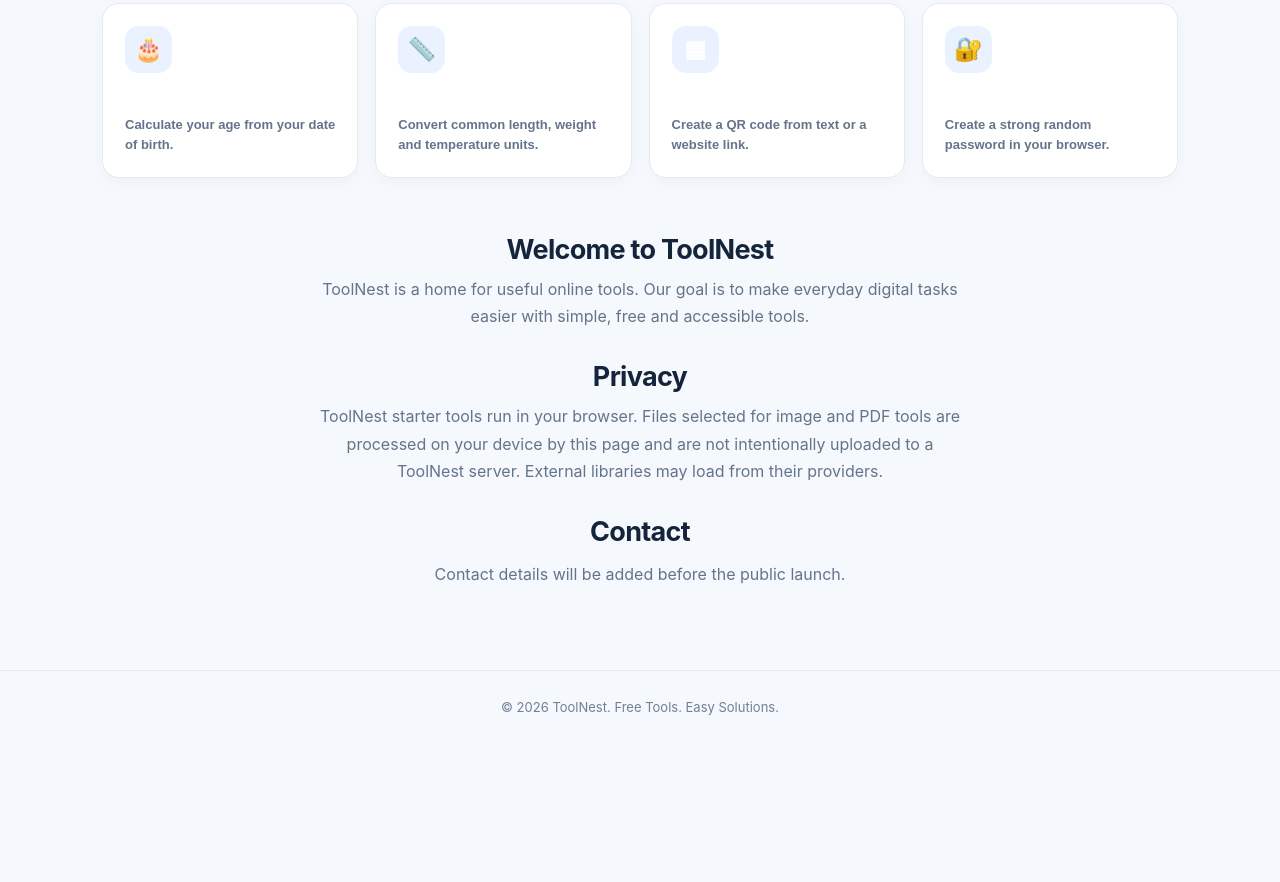
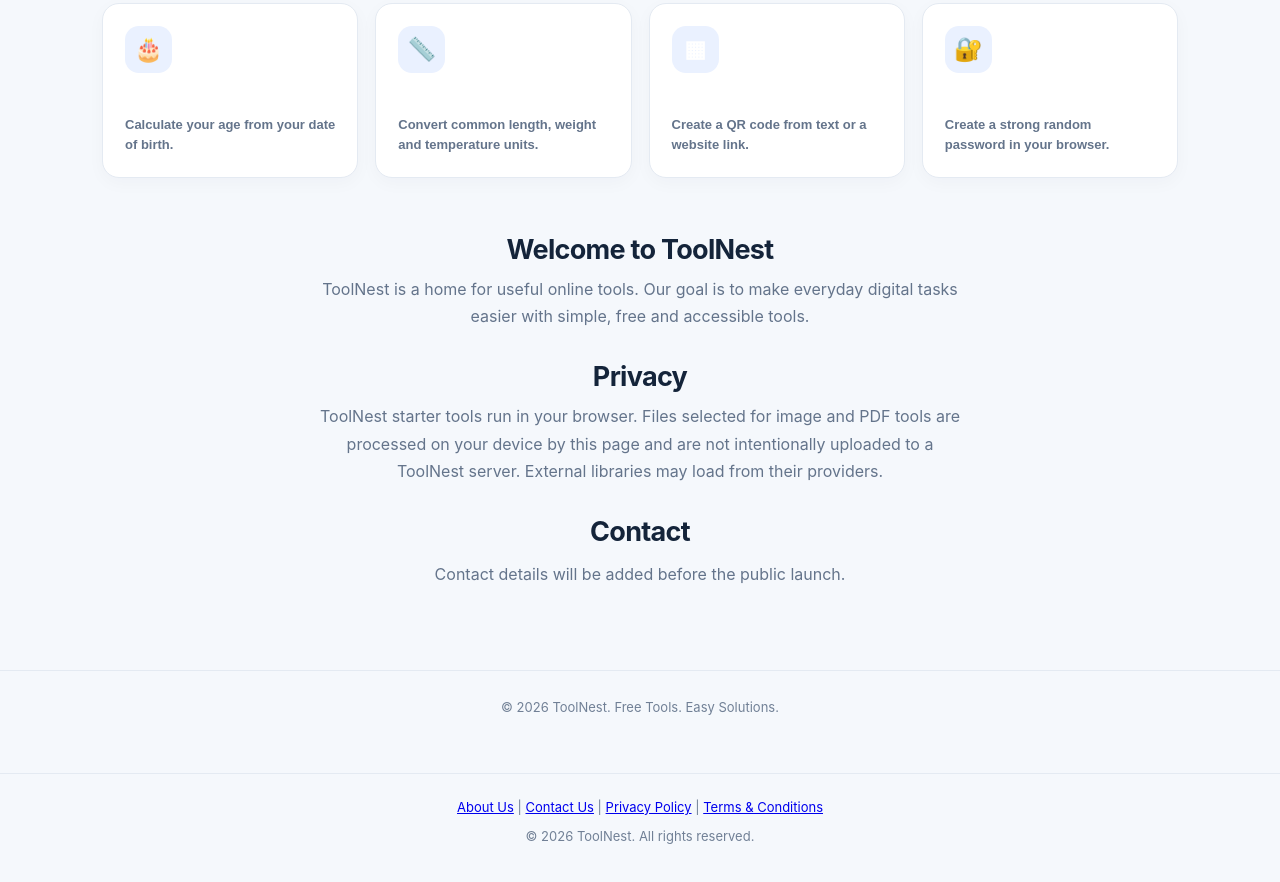
Before and after one commit to takrim-ta/toolnest, a plain HTML site: page index.html in a window 1280 px wide. Shown: the part 975-1857 px from the top of the page. Before the commit the page ends 1718 px from the top, so only its background shows below. Drawn offline with Linux system fonts and the light colour scheme.

Commit message:
Update index.html

```diff
--- a/index.html
+++ b/index.html
@@ -259,5 +259,11 @@ if(name==='qr'){document.getElementById('qrBtn').onclick=()=>{let val=document.g
 }
 document.querySelectorAll('[data-tool]').forEach(b=>b.addEventListener('click',()=>showTool(b.dataset.tool)));
 document.getElementById('search').addEventListener('input',e=>{let q=e.target.value.toLowerCase();document.querySelectorAll('[data-tool]').forEach(b=>b.style.display=b.innerText.toLowerCase().includes(q)?'block':'none');});
-</script>
+</script><footer style="text-align:center; padding:25px; margin-top:30px;">
+  <a href="about.html">About Us</a> |
+  <a href="contact.html">Contact Us</a> |
+  <a href="privacy.html">Privacy Policy</a> |
+  <a href="terms.html">Terms & Conditions</a>
+  <p>© 2026 ToolNest. All rights reserved.</p>
+</footer>
 </body></html>
```
